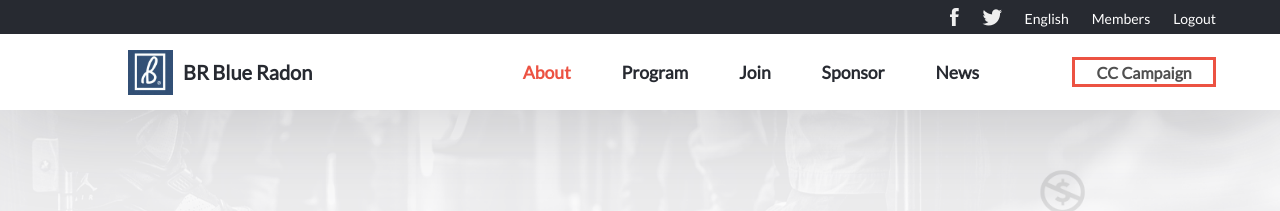
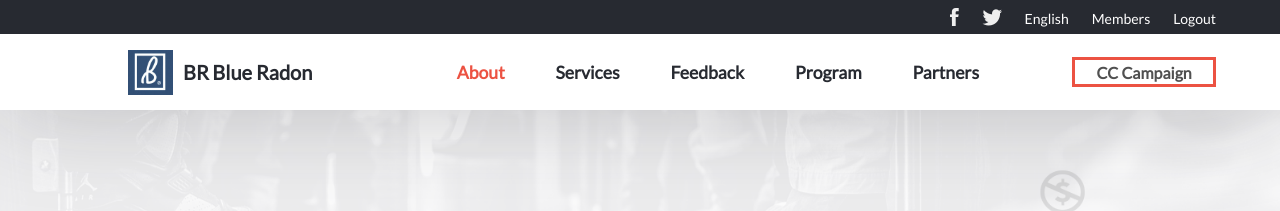
Before and after one commit to Amrit131/Capstone-project, a website: page about.html in a window 1280 px wide. Shown: the top 211 px of the page. Drawn offline with Linux system fonts and the light colour scheme.

Commit message:
navbar update

```diff
--- a/about.html
+++ b/about.html
@@ -27,10 +27,10 @@
             <div class="navlinks-container">
                 <ul class="nav-links">
                     <li class="red" id="about-link"><a href="#">About</a></li>
+                    <li class="link"><a href="#">Services</a></li>
+                    <li class="link"><a href="#">Feedback</a></li>
                     <li class="link"><a href="#">Program</a></li>
-                    <li class="link"><a href="#">Join</a></li>
-                    <li class="link"><a href="#">Sponsor</a></li>
-                    <li class="link"><a href="#">News</a></li>
+                    <li class="link"><a href="#">Partners</a></li>
                     <li class="redlink" ><a href="#">CC Campaign</a></li>
                 </ul>
             </div>
@@ -42,10 +42,10 @@
         </a>
         <ul class="menu-list">
             <li class="list"><a href="./index.html">Home</a></li>
+            <li class="list"><a href="#">Services</a></li>
+            <li class="list"><a href="#">Feedback</a></li>
             <li class="list"><a href="#">Program</a></li>
-            <li class="list"><a href="#">Join</a></li>
-            <li class="list"><a href="#">Sponsor</a></li>
-            <li class="list"><a href="#">News</a></li>
+            <li class="list"><a href="#">Partners</a></li>
             <li class="list" ><a href="#">CC Campaign</a></li>
         </ul>
     </header>
```
Also changed, not shown: index.html (+6 -6 lines).
